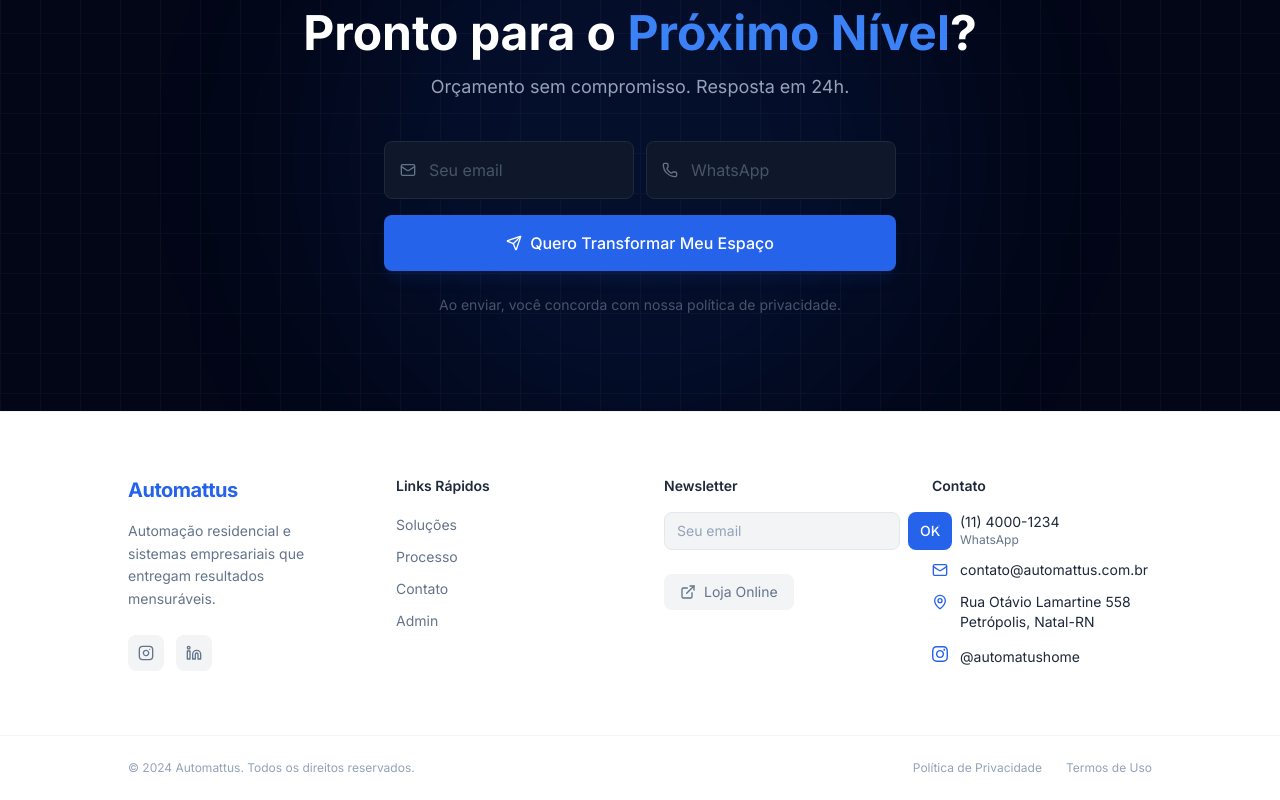
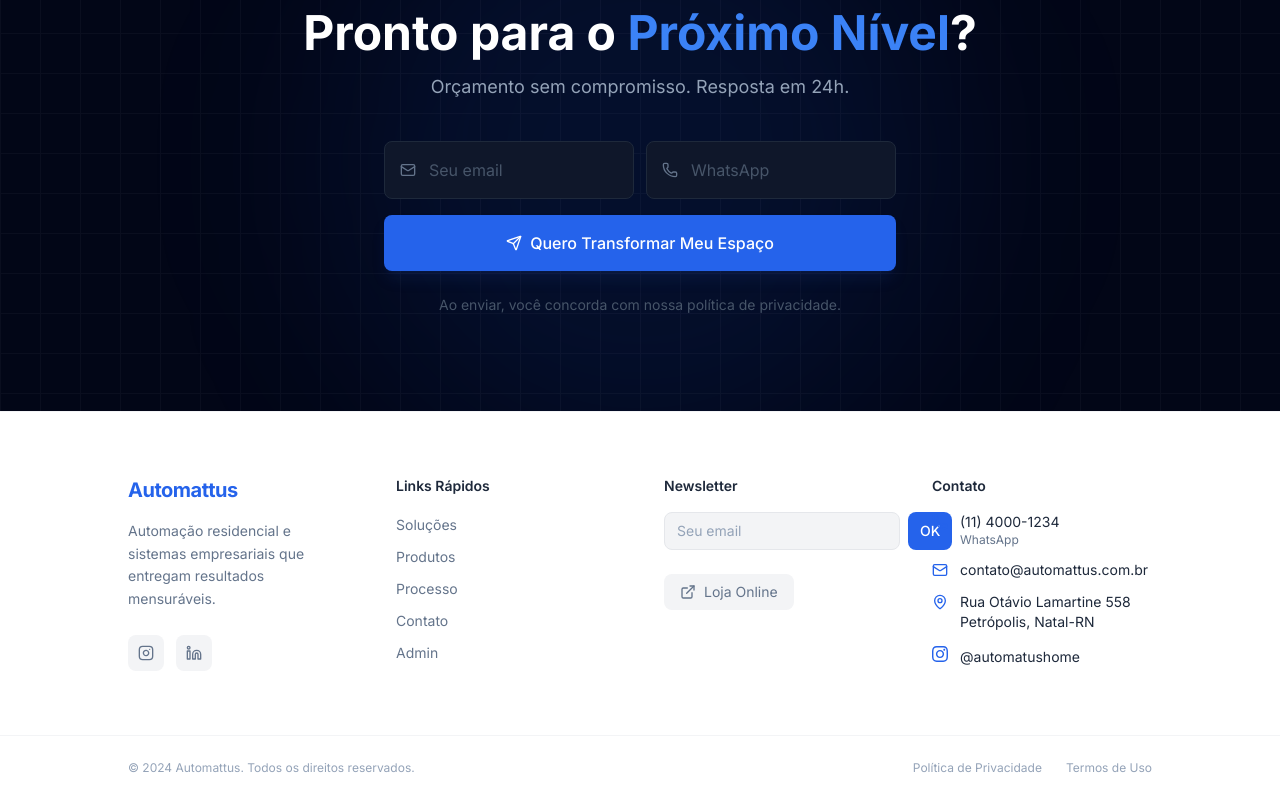
Before and after one commit to automattussolucoes/site, a React (Vite) app: page / in a window 1280 px wide. Shown: the part 3316-4116 px from the top of the page. Built offline with nearby package versions, Linux system fonts and the light colour scheme; no server answers; the database is empty.

Commit message:
Add Produtos to Footer quick links and set anchor ID

```diff
--- a/src/sections/Footer.tsx
+++ b/src/sections/Footer.tsx
@@ -3,6 +3,7 @@
 
 const quickLinks = [
   { name: 'Soluções', href: '#solucoes' },
+  { name: 'Produtos', href: '#produtos' },
   { name: 'Processo', href: '#processo' },
   { name: 'Contato', href: '#contato' },
   { name: 'Admin', href: '/admin' },
--- a/src/sections/Produtos.tsx
+++ b/src/sections/Produtos.tsx
@@ -40,7 +40,7 @@
   }, []);
 
   return (
-    <section className="relative py-24 bg-white">
+    <section id="produtos" className="relative py-24 bg-white">
       <div className="section-padding max-w-6xl mx-auto">
         {/* Section Header */}
         <motion.div
```
